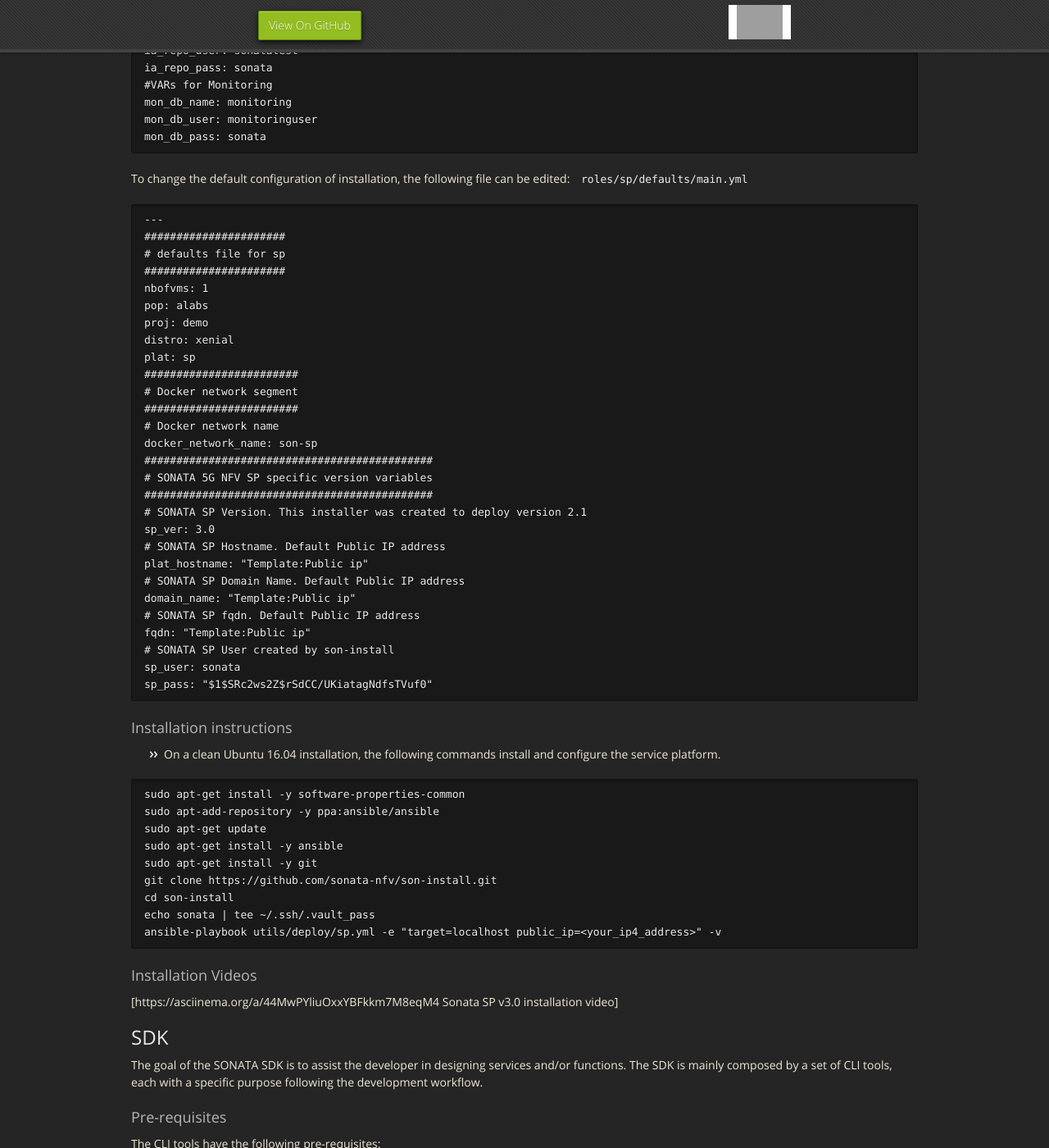
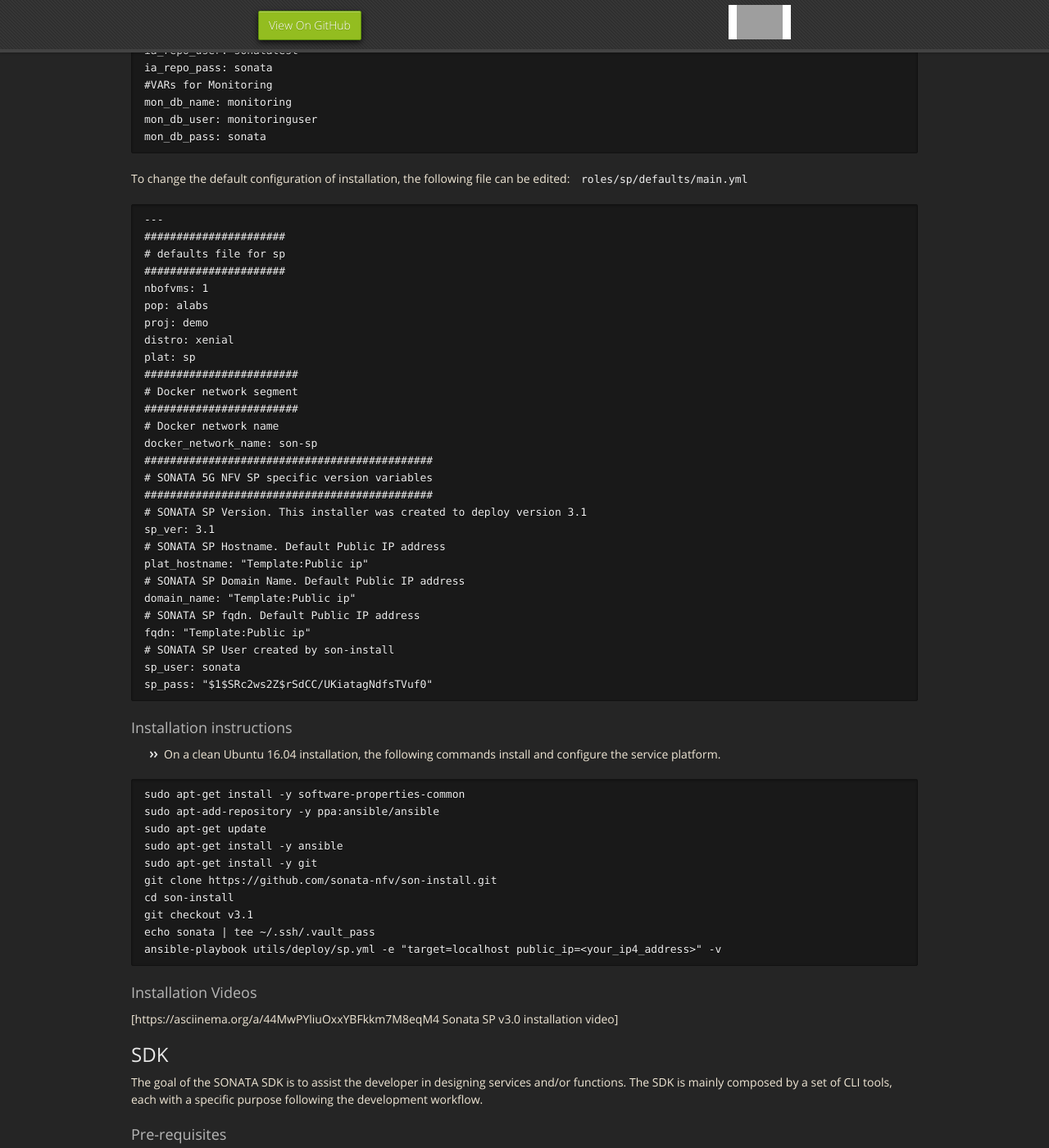
Before and after one commit to sonata-nfv/sonata-nfv.github.io, a Jekyll site: the page built from component_installation.md, in a window 1280 px wide and 1400 px high, scrolled down 1819 px. Shown: the whole window at 82% size. Built offline with Jekyll 4.4.1, drawn with Linux system fonts in a browser that asks for light colours; nearby versions of some CDN libraries; grey boxes are pictures that could not be loaded.

Commit message:
Updating minor release v3.1

````diff
--- a/component_installation.md
+++ b/component_installation.md
@@ -100,8 +100,8 @@ docker_network_name: son-sp
 #############################################
 # SONATA 5G NFV SP specific version variables
 #############################################
-# SONATA SP Version. This installer was created to deploy version 2.1
-sp_ver: 3.0
+# SONATA SP Version. This installer was created to deploy version 3.1
+sp_ver: 3.1
 # SONATA SP Hostname. Default Public IP address
 plat_hostname: "Template:Public ip"
 # SONATA SP Domain Name. Default Public IP address
@@ -127,6 +127,7 @@ sudo apt-get install -y ansible
 sudo apt-get install -y git
 git clone https://github.com/sonata-nfv/son-install.git
 cd son-install
+git checkout v3.1
 echo sonata | tee ~/.ssh/.vault_pass
 ansible-playbook utils/deploy/sp.yml -e "target=localhost public_ip=<your_ip4_address>" -v
 ```
````
